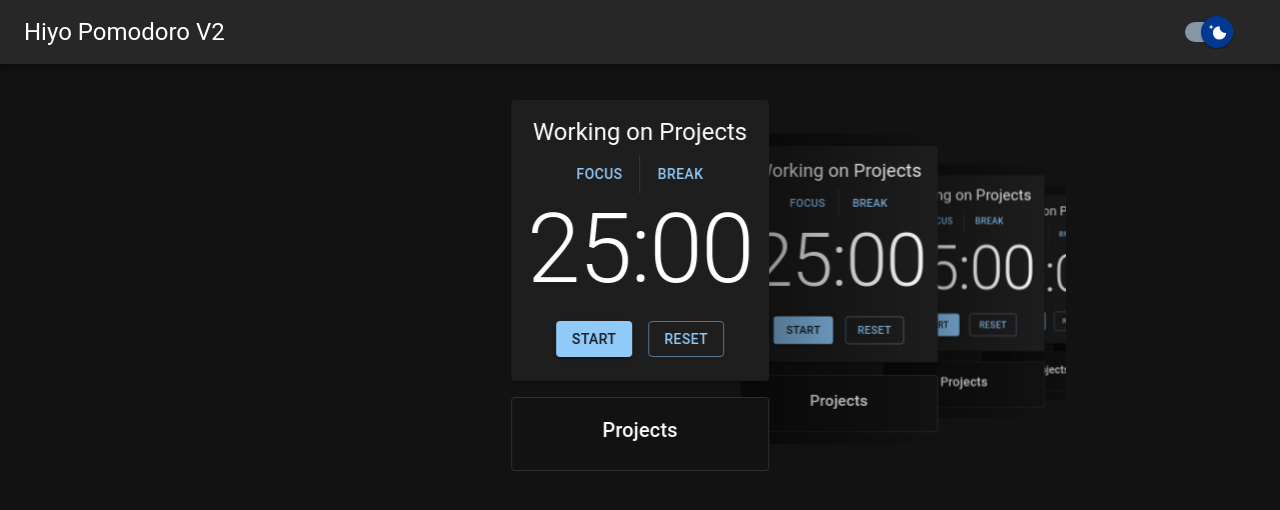
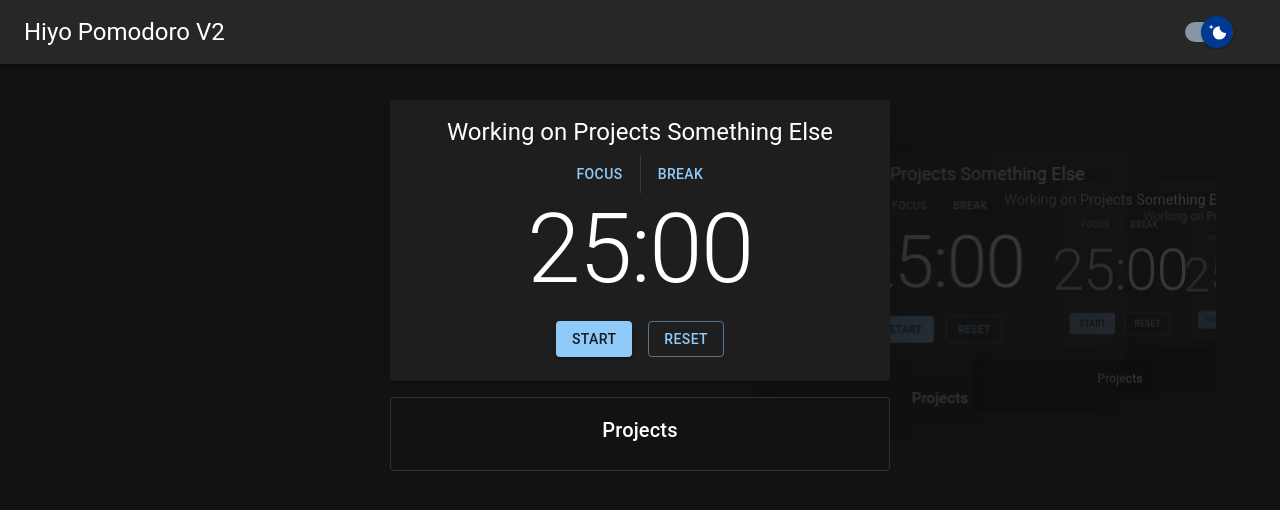
Before and after one commit to hiyodev/pomodoro-v2-app, a React (Vite) app: page / in a window 1280 px wide. Shown: the top 510 px of the page. Built offline with nearby package versions, Linux system fonts and the light colour scheme.

Commit message:
Improved Slider Styling

```diff
--- a/src/App.tsx
+++ b/src/App.tsx
@@ -28,7 +28,7 @@ const App = (): JSX.Element => {
       <ThemeProvider theme={darkMode ? darkTheme : lightTheme}>
         <CssBaseline />
         <TopBar darkMode={darkMode} setDarkMode={setDarkMode} />
-        <Container maxWidth="md">
+        <Container maxWidth="lg">
           <TimerCardList />
         </Container>
       </ThemeProvider>
--- a/src/components/Cards/TimerCard.tsx
+++ b/src/components/Cards/TimerCard.tsx
@@ -67,8 +67,8 @@ export const TimerCard = (): JSX.Element => {
             alignItems: "center",
           }}
         >
-          <Typography variant="h5" gutterBottom>
-            Working on Projects
+          <Typography variant="h5" textAlign="center" gutterBottom>
+            Working on Projects Something Else
           </Typography>
           <Stack
             direction="row"
--- a/src/components/Cards/TimerCardList.tsx
+++ b/src/components/Cards/TimerCardList.tsx
@@ -18,8 +18,8 @@ export const TimerCardList = (): JSX.Element => {
         slidesPerView={"auto"}
         coverflowEffect={{
           rotate: 0,
-          stretch: 0,
-          depth: 355,
+          stretch: 100,
+          depth: 400,
           modifier: 1,
           slideShadows: true,
         }}
--- a/src/components/Cards/styles.css
+++ b/src/components/Cards/styles.css
@@ -1,19 +1,18 @@
-#app {
-  height: 100%;
-}
-html,
-body {
-  position: relative;
-  height: 100%;
-}
-
 .swiper {
   padding-top: 20px;
   padding-bottom: 50px;
 }
 
 .swiper-slide {
-  background-position: center;
-  background-size: cover;
-  width: auto;
+  opacity: 0.2;
 }
+
+@media (min-width: 641px) {
+  .swiper-slide {
+    width: 500px;
+  }
+}
+
+.swiper-slide-active {
+  opacity: 1;
+}
```
